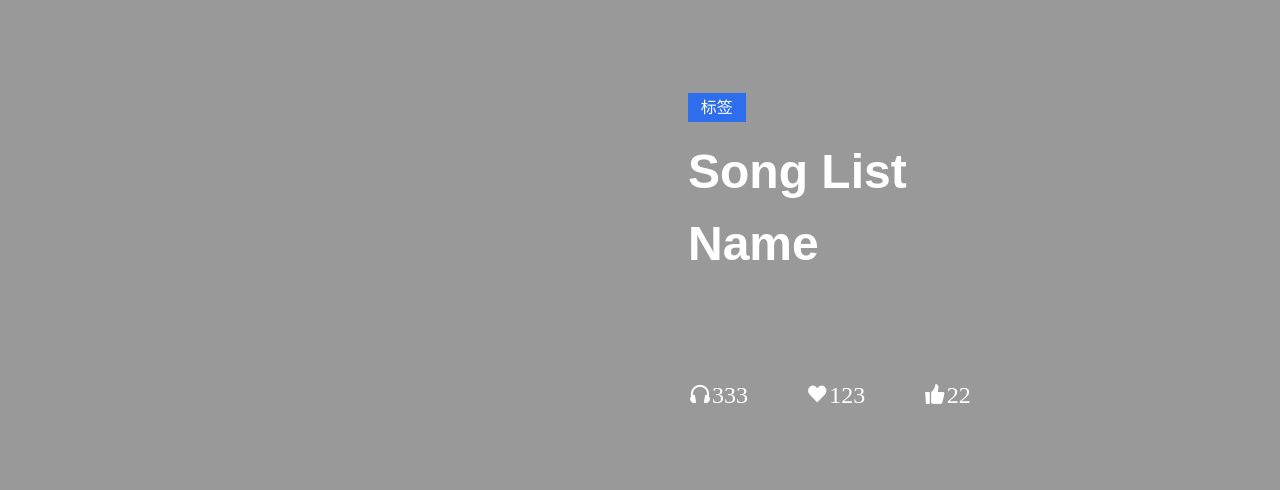
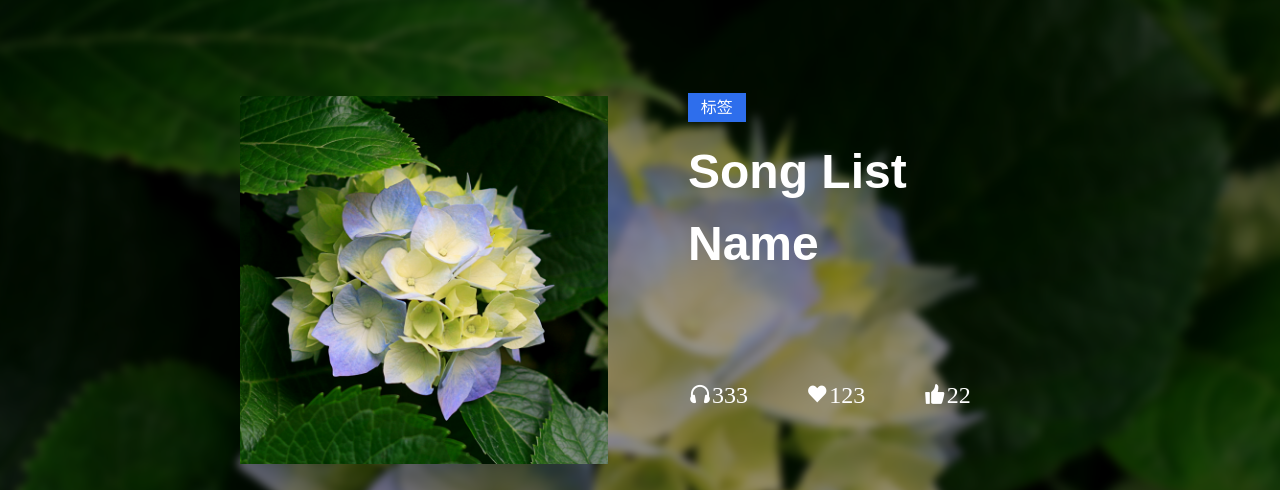
Before and after one commit to evenyao/FM-WebMusic-Demo, a plain HTML site: page index.html in a window 1280 px wide. Shown: the top 490 px of the page. Drawn offline with Linux system fonts and the light colour scheme; files whose address does not match are found by name.

Commit message:
Update main.css

```diff
--- a/main.css
+++ b/main.css
@@ -15,7 +15,7 @@ html,body,section {
   top: -10px;
   bottom: -10px;
   right: -10px;
-  background: url("/WebMusic/imgs/2.jpg") no-repeat center;
+  background: url("./imgs/2.jpg") no-repeat center;
   background-size: cover;
   filter: blur(4px);
 }
@@ -45,7 +45,7 @@ main .aside {
 main .aside figure {
   width: 46vh;
   height: 46vh;
-  background: url('/WebMusic/imgs/2.jpg') no-repeat center;;
+  background: url('./imgs/2.jpg') no-repeat center;;
   background-size: cover;
 }
 main .aside .actions {
```
